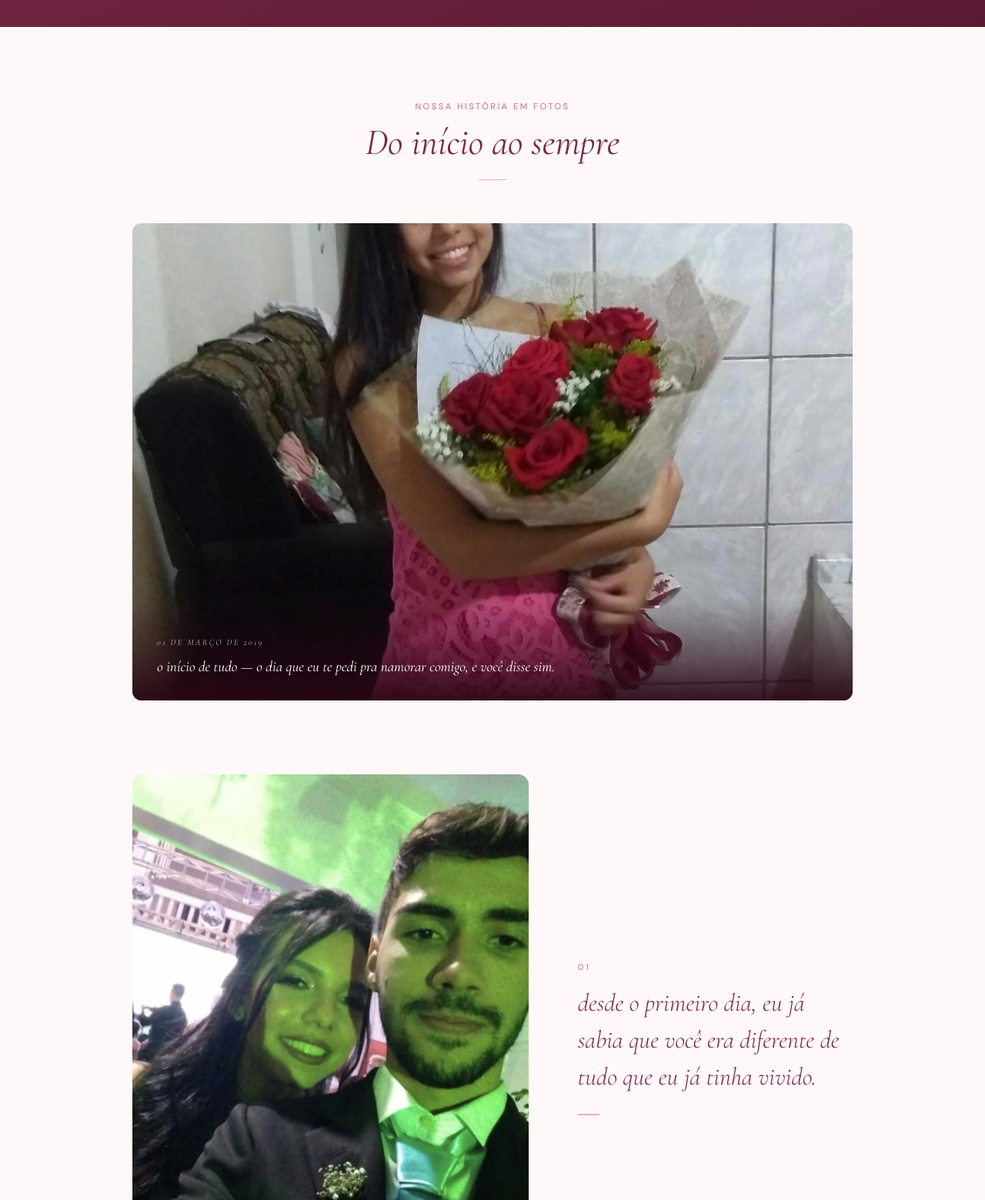
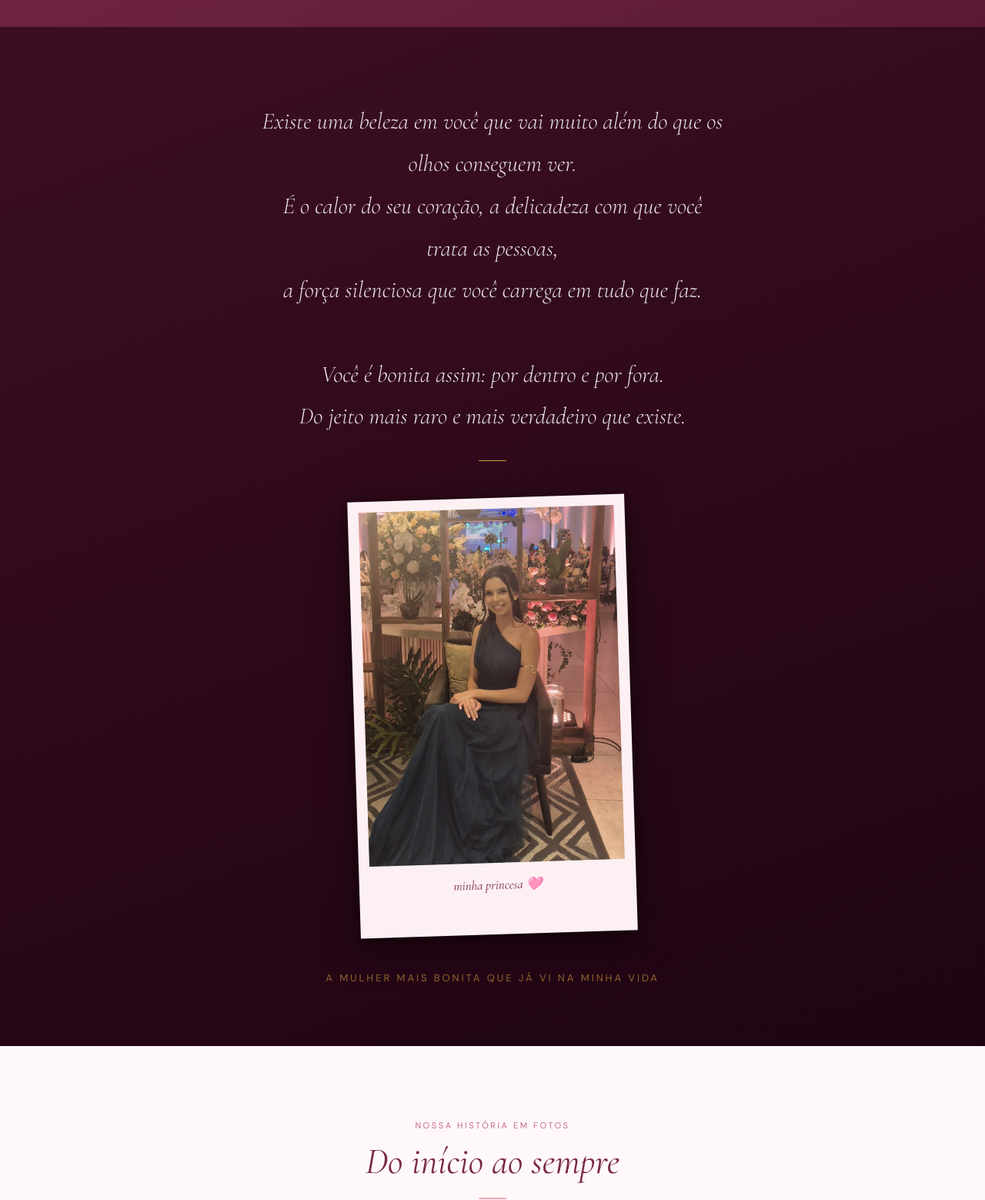
Before and after one commit to barretowski/Barretech, a website: page valentines_day/debora_simonia.html in a window 1280 px wide. Shown: the part 1460-3019 px from the top of the page at 77% size. Drawn offline with nearby package versions, Linux system fonts and the light colour scheme.

Commit message:
fix: ajuste final

```diff
--- a/valentines_day/debora_simonia.html
+++ b/valentines_day/debora_simonia.html
@@ -211,6 +211,75 @@
     text-transform: uppercase;
     color: var(--rosa);
     opacity: .65;
+  }
+
+  /* ── RETRATO (polaroid) ───────────────────────────────── */
+  .retrato {
+    padding: 6rem 2rem 5rem;
+    background: linear-gradient(160deg, #3d0e22 0%, #1e0412 100%);
+    display: flex;
+    flex-direction: column;
+    align-items: center;
+    gap: 3rem;
+  }
+
+  .retrato-citacao {
+    text-align: center;
+    max-width: 600px;
+  }
+
+  .retrato-citacao-texto {
+    font-family: 'Cormorant Garamond', serif;
+    font-size: clamp(1.3rem, 3vw, 1.9rem);
+    font-style: italic;
+    font-weight: 300;
+    color: rgba(255,255,255,.88);
+    line-height: 1.8;
+  }
+
+  .retrato-citacao-linha {
+    width: 36px;
+    height: 1px;
+    background: var(--ouro);
+    margin: 1.8rem auto 0;
+  }
+
+  .polaroid {
+    background: #fdf0f3;
+    padding: 14px 14px 52px;
+    box-shadow:
+      0 12px 48px rgba(0,0,0,.5),
+      0 2px 8px rgba(0,0,0,.25);
+    transform: rotate(-1.8deg);
+    max-width: 360px;
+    width: 100%;
+  }
+
+  .polaroid img {
+    width: 100%;
+    height: 460px;
+    object-fit: cover;
+    object-position: center top;
+    display: block;
+  }
+
+  .polaroid-legenda {
+    font-family: 'Cormorant Garamond', serif;
+    font-style: italic;
+    font-size: 1.05rem;
+    color: var(--vinho-rosa);
+    text-align: center;
+    padding-top: 1rem;
+    line-height: 1.5;
+  }
+
+  .retrato-verso {
+    font-size: clamp(.72rem, 1.8vw, .82rem);
+    letter-spacing: .22em;
+    text-transform: uppercase;
+    color: var(--ouro);
+    opacity: .65;
+    text-align: center;
   }
 
   /* ── FOTO DESTAQUE ────────────────────────────────────── */
@@ -843,6 +912,32 @@
 
 
 <!-- ════════════════════════════════════════════════════════
+     RETRATO — ELA
+════════════════════════════════════════════════════════ -->
+<section class="retrato">
+
+  <div class="retrato-citacao">
+    <p class="retrato-citacao-texto">
+      Existe uma beleza em você que vai muito além do que os olhos conseguem ver.<br>
+      É o calor do seu coração, a delicadeza com que você trata as pessoas,<br>
+      a força silenciosa que você carrega em tudo que faz.<br><br>
+      Você é bonita assim: por dentro e por fora.<br>
+      Do jeito mais raro e mais verdadeiro que existe.
+    </p>
+    <div class="retrato-citacao-linha"></div>
+  </div>
+
+  <div class="polaroid">
+    <img src="../public/img/debora/foto-20.jpeg" alt="Débora">
+    <p class="polaroid-legenda">minha princesa 🩷</p>
+  </div>
+
+  <p class="retrato-verso">a mulher mais bonita que já vi na minha vida</p>
+
+</section>
+
+
+<!-- ════════════════════════════════════════════════════════
      GALERIA — HISTÓRIA EM SCROLL
 ════════════════════════════════════════════════════════ -->
 <section class="secao">
```
Also changed, not shown: public/img/debora/foto-20.jpeg (added).
